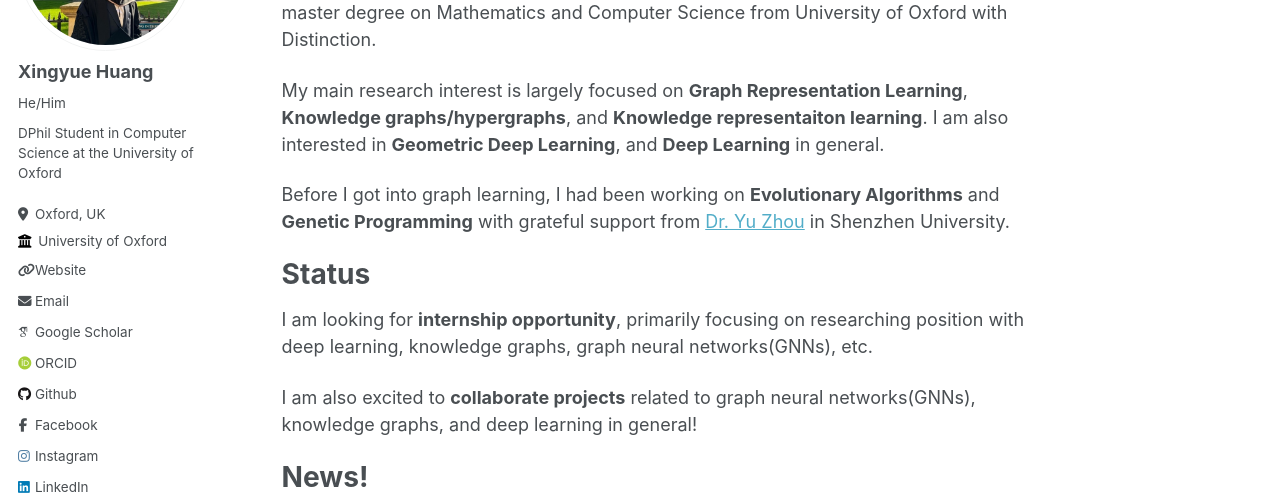
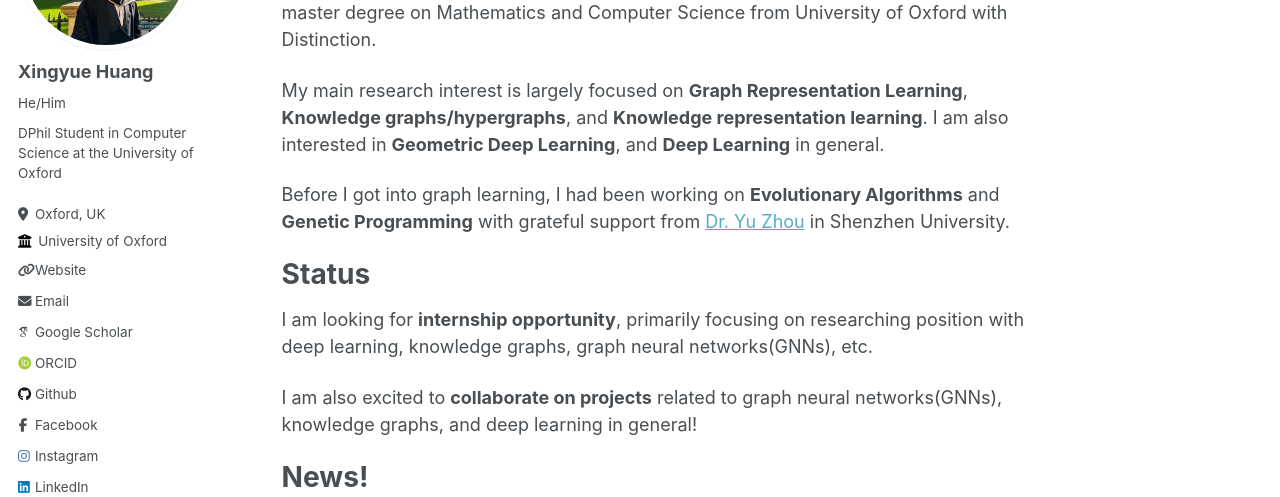
Before and after one commit to HxyScotthuang/HxyScotthuang.github.io, a Jekyll site: the page built from _pages/about.md, in a window 1280 px wide and 900 px high. Shown: the part 230-727 px from the top of the window. Built offline with Jekyll 4.4.1, drawn with Linux system fonts in a browser that asks for light colours; some web fonts are replaced.

Commit message:
Fix Typo

```diff
--- a/_pages/about.md
+++ b/_pages/about.md
@@ -9,7 +9,7 @@ redirect_from:
 
 Hi there! Welcome to the personal website of Xingyue Huang (黄星越)! I am a DPhil in Computer Science studying in University of Oxford under supervision of [Professor Michael M. Bronstein](https://www.cs.ox.ac.uk/people/michael.bronstein/) and [Dr. İsmail İlkan Ceylan](https://www.cs.ox.ac.uk/people/ismaililkan.ceylan/).  Previously, I obtained my undergraduate master degree on Mathematics and Computer Science from University of Oxford with Distinction.
 
-My main research interest is largely focused on **Graph Representation Learning**, **Knowledge graphs/hypergraphs**, and **Knowledge representaiton learning**. I am also interested in **Geometric Deep Learning**, and **Deep Learning** in general.
+My main research interest is largely focused on **Graph Representation Learning**, **Knowledge graphs/hypergraphs**, and **Knowledge representation learning**. I am also interested in **Geometric Deep Learning**, and **Deep Learning** in general.
 
 Before I got into graph learning, I had been working on **Evolutionary Algorithms** and **Genetic Programming** with grateful support from [Dr. Yu Zhou](https://yzhouszu.github.io/) in Shenzhen University.
 
@@ -18,7 +18,7 @@ Before I got into graph learning, I had been working on **Evolutionary Algorithm
 
 I am looking for **internship opportunity**, primarily focusing on researching position with deep learning, knowledge graphs, graph neural networks(GNNs), etc.
 
-I am also excited to **collaborate projects** related to graph neural networks(GNNs), knowledge graphs, and deep learning in general!
+I am also excited to **collaborate on projects** related to graph neural networks(GNNs), knowledge graphs, and deep learning in general!
 
 
 # News!
```
